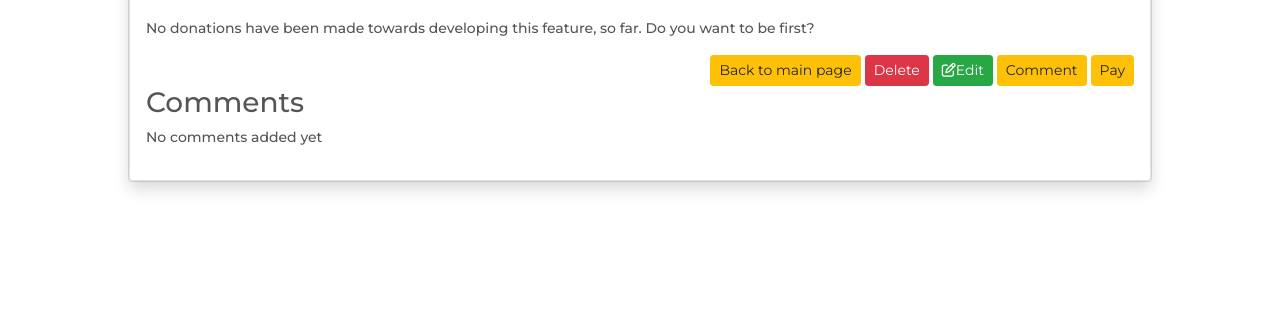
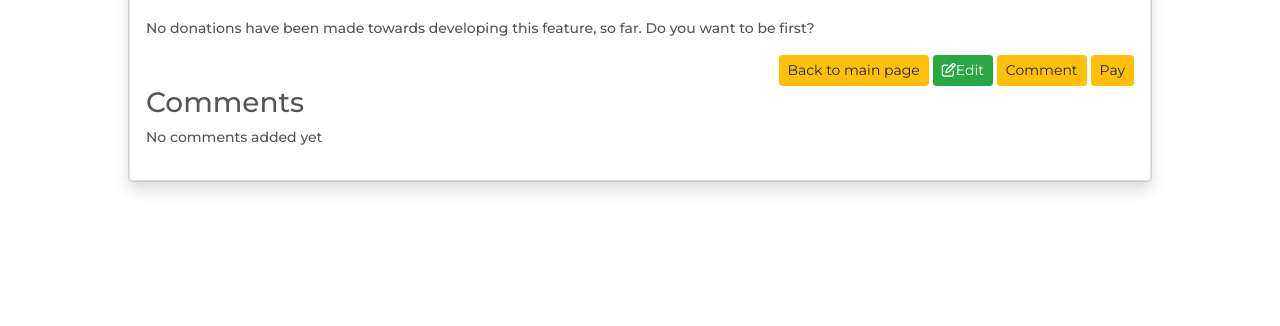
Before and after one commit to r-andy79/issue-tracker-project, a Django app: template templates/tickets/ticket_detail.html in a window 1280 px wide. Shown: the part 254-580 px from the top of the page. Run offline with Django 3.2, Linux system fonts and the light colour scheme; the template is opened without the code that fills it, so the values that code supplies are empty; the visitor is signed in with stand-in values (Sample User, id 1); parts of the project's set-up code (start-up, migrations or seed data) failed here and were passed over; some libraries are stand-ins or nearby versions.

Commit message:
Removed delete function form ticket_detail

```diff
--- a/templates/tickets/ticket_detail.html
+++ b/templates/tickets/ticket_detail.html
@@ -63,12 +63,10 @@
             <div class="col d-flex justify-content-end p-0">
                 {% if request.user.is_author or request.user.is_superuser %}
                 <a href="{% url 'tickets_list' %}"><button class="btn btn-sm btn-warning">Back to main page</button></a>
-                <a href="{% url 'delete_ticket' pk=ticket.pk %}"><button
-                        class="btn btn-sm btn-danger ml-1">Delete</button></a>
                 <a href="{% url 'edit_ticket' pk=ticket.pk %}"><button
                         class="btn btn-sm btn-success ml-1"><i class="far fa-edit"></i>Edit</button></a>
                 <a href="{% url 'add_comment' pk=ticket.pk %}"><button class="btn btn-sm btn-warning ml-1">Comment</button></a>
-                <a href="#"><button class="btn btn-sm btn-warning ml-1">Pay</button></a>
+                <a href="{% url 'pay' pk=ticket.pk %}"><button class="btn btn-sm btn-warning ml-1">Pay</button></a>
                 {% elif is_user %}
                 <a href="{% url 'tickets_list' %}"><button class="btn btn-sm btn-warning">Back to main page</button></a>
                 <a href="{% url 'add_comment' pk=ticket.pk %}"><button class="btn btn-sm btn-warning ml-1">Add
```
